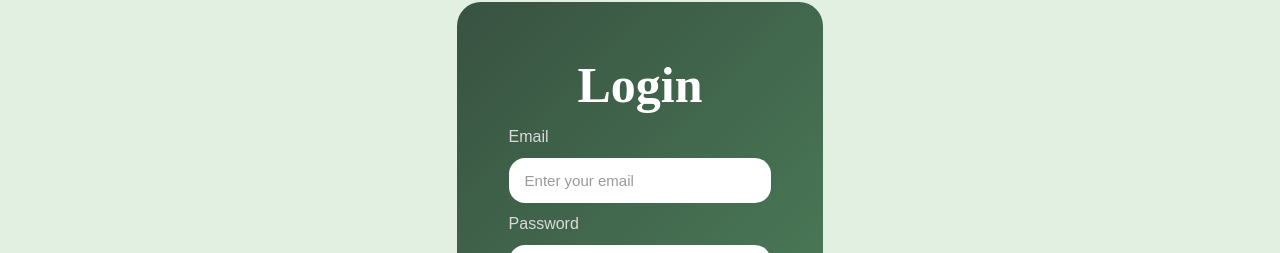
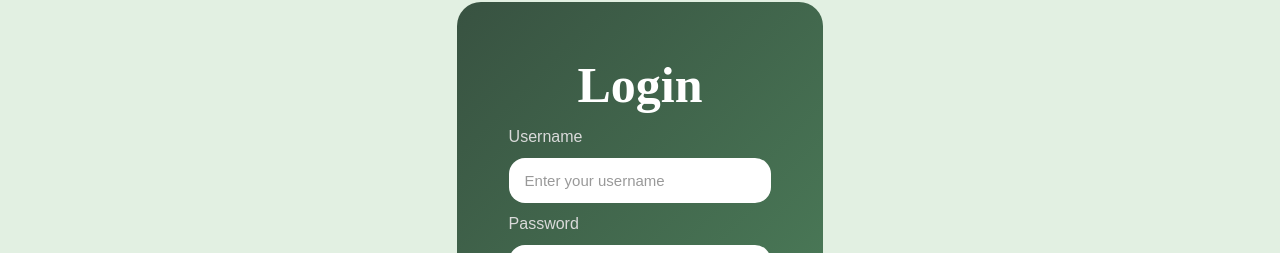
Before and after one commit to aditi-j25/What-s-in-my-Fridge-, a React app in the folder frontend/: page /login in a window 1280 px wide. Shown: the part 116-369 px from the top of the page. Built offline with nearby package versions, Linux system fonts and the light colour scheme; the HTML template or start-up script is replaced by a standard one; a web font is replaced by a local one.

Commit message:
modified login to be through username and not email (in order to match database query later)

```diff
--- a/frontend/src/Pages/LoginPage.jsx
+++ b/frontend/src/Pages/LoginPage.jsx
@@ -6,15 +6,12 @@
 function LoginPage({ setIsLoggedIn }) {
     const navigate = useNavigate();
 
-    const [email, setEmail] = useState("");
+    const [username, setUsername] = useState("");
     const [password, setPassword] = useState("");
 
     const handleSubmit = (e) => {
         e.preventDefault();
 
-        // temporary: just log values
-        console.log("Email:", email);
-        console.log("Password:", password);
         setIsLoggedIn(true);
 
         // navigate("/dashboard"); // navigate to logged in dashboard
@@ -37,12 +34,12 @@
             <div className="login-content">
               <h1 className="login-heading">Login</h1>
               <form className="login-form" onSubmit={handleSubmit}>
-                <label>Email</label>
+                <label>Username</label>
                 <input
-                    type="email"
-                    placeholder="Enter your email"
-                    value={email}
-                    onChange={(e) => setEmail(e.target.value)}
+                    type="text"
+                    placeholder="Enter your username"
+                    value={username}
+                    onChange={(e) => setUsername(e.target.value)}
                     required
                 />
                 <label>Password</label>
```
